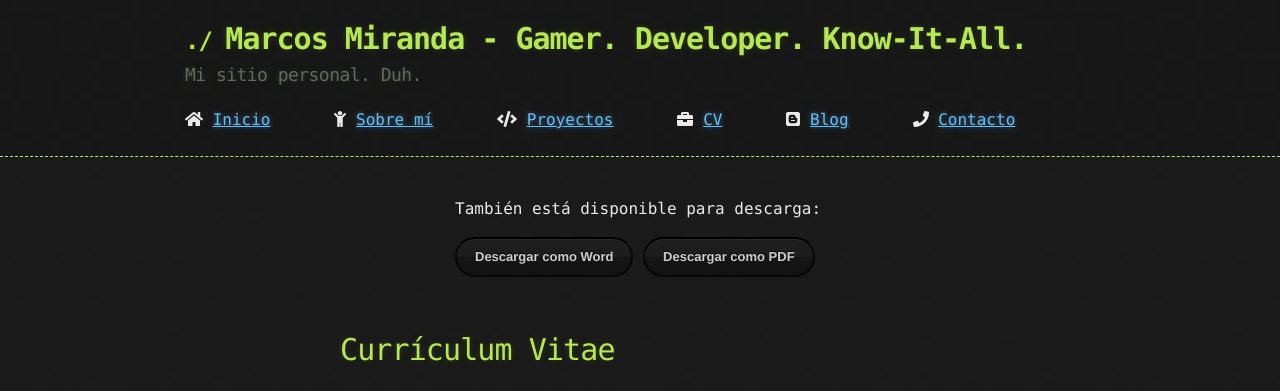
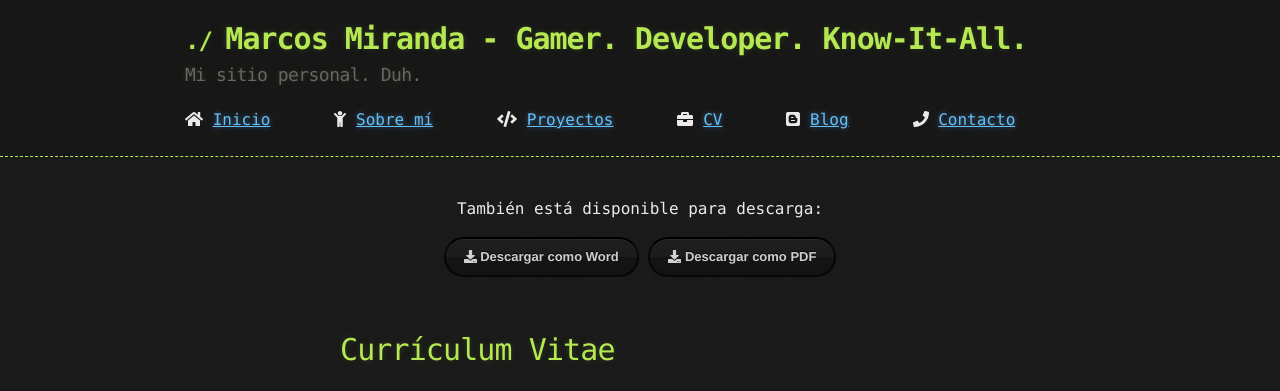
Before and after one commit to mimg2805/mimg2805.github.io, a Jekyll site: the page built from cv/index.html, in a window 1280 px wide. Shown: the top 391 px of the page. Built offline with Jekyll 4.4.1, drawn with Linux system fonts in a browser that asks for light colours; nearby versions of some CDN libraries.

Commit message:
Small changes

```diff
--- a/_layouts/default.html
+++ b/_layouts/default.html
@@ -21,7 +21,7 @@
         <nav>
             <div>
               <span class="fas fa-home"></span>
-              <a href="https://{{ site.url }}">Inicio</a>
+              <a href="{{ site.baseurl }}">Inicio</a>
             </div>
             <div>
               <span class="fas fa-child"></span>
--- a/_sass/_cv.scss
+++ b/_sass/_cv.scss
@@ -1,4 +1,5 @@
 #downloads {
-    width: 370px;
-    margin: 0 auto 50px auto;
+    text-align: center;
+    width: 100%;
+    margin-bottom: 50px;
 }
--- a/blog/index.html
+++ b/blog/index.html
@@ -4,10 +4,10 @@ title: Marcos' Mind Dumps
 ---
 	<h1>{{ page.title }}</h1>
 
-	<div>
+	<a class="btn" href="atom.xml" target="_blank">
 		<span class="fas fa-rss"></span>
-		<a href="atom.xml">Subscribirse via RSS</a>
-	</div>
+		Subscribirse via RSS
+	</a>
 
 	<ul class="posts">
 	  {% for post in site.posts %}
--- a/contact/index.html
+++ b/contact/index.html
@@ -12,15 +12,15 @@ title: Contacto
     <p>
         <span class="fab fa-facebook"></span>
         Si quieren stalkearme,
-        <a href="https://facebook.com/mimg2805">aquí está mi perfil de Facebook</a>.
+        <a href="https://facebook.com/mimg2805" target="_blank">aquí está mi perfil de Facebook</a>.
     </p>
     <p>
         <span class="fab fa-twitter"></span>
-        No tengo Twitter. Yo sí tengo vida... Por ahora.
+        <a href="">Síganme en Twitter.</a> Haha, mentira, no tengo Twitter. Yo sí tengo vida... Por ahora.
     </p>
     <p>
         <span class="fab fa-linkedin"></span>
-        <a href="https://linkedin.com/in/mimg2805/">Éste es mi perfil de LinkedIn</a>.
+        <a href="https://linkedin.com/in/mimg2805/" target="_blank">Éste es mi perfil de LinkedIn</a>.
     </p>
     <p>
         <span class="fab fa-skype"></span>
--- a/cv/index.html
+++ b/cv/index.html
@@ -5,8 +5,14 @@ title: CV
 
 <div id="downloads" class="blurb">
     <p>También está disponible para descarga:</p>
-    <a class="btn" href="https://drive.google.com/file/d/1RUeRRLiC_CKoBdLEKY63EKMe-eKRWEez/view" target="_blank">Descargar como Word</a>
-    <a class="btn" href="https://drive.google.com/file/d/1mkCkhPuLsenqgU-W9IFPWoBEW7VMVQMK/view" target="_blank">Descargar como PDF</a>
+    <a class="btn" href="https://drive.google.com/file/d/1RUeRRLiC_CKoBdLEKY63EKMe-eKRWEez/view" target="_blank">
+        <span class="fas fa-download"></span>
+        Descargar como Word
+    </a>
+    <a class="btn" href="https://drive.google.com/file/d/1mkCkhPuLsenqgU-W9IFPWoBEW7VMVQMK/view" target="_blank">
+        <span class="fas fa-download"></span>
+        Descargar como PDF
+    </a>
 </div>
 
 <div class="blurb">
```
